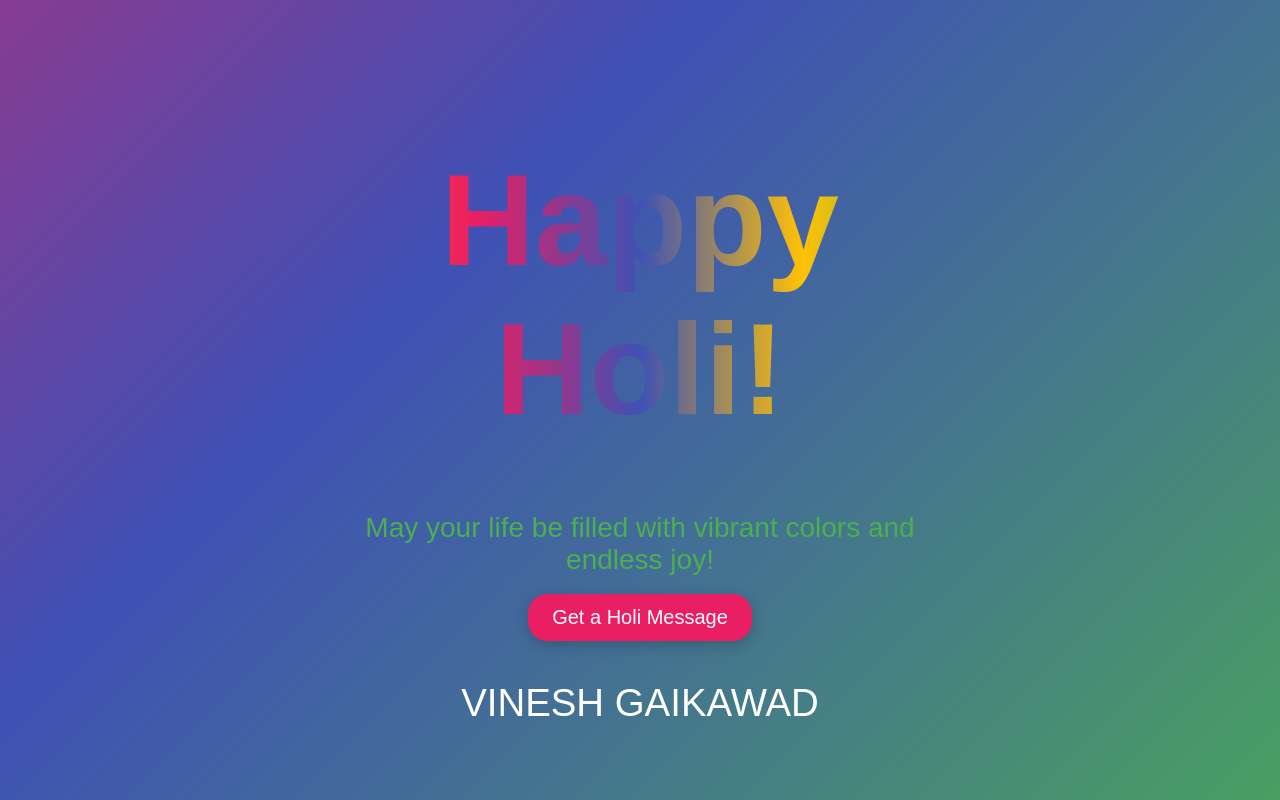
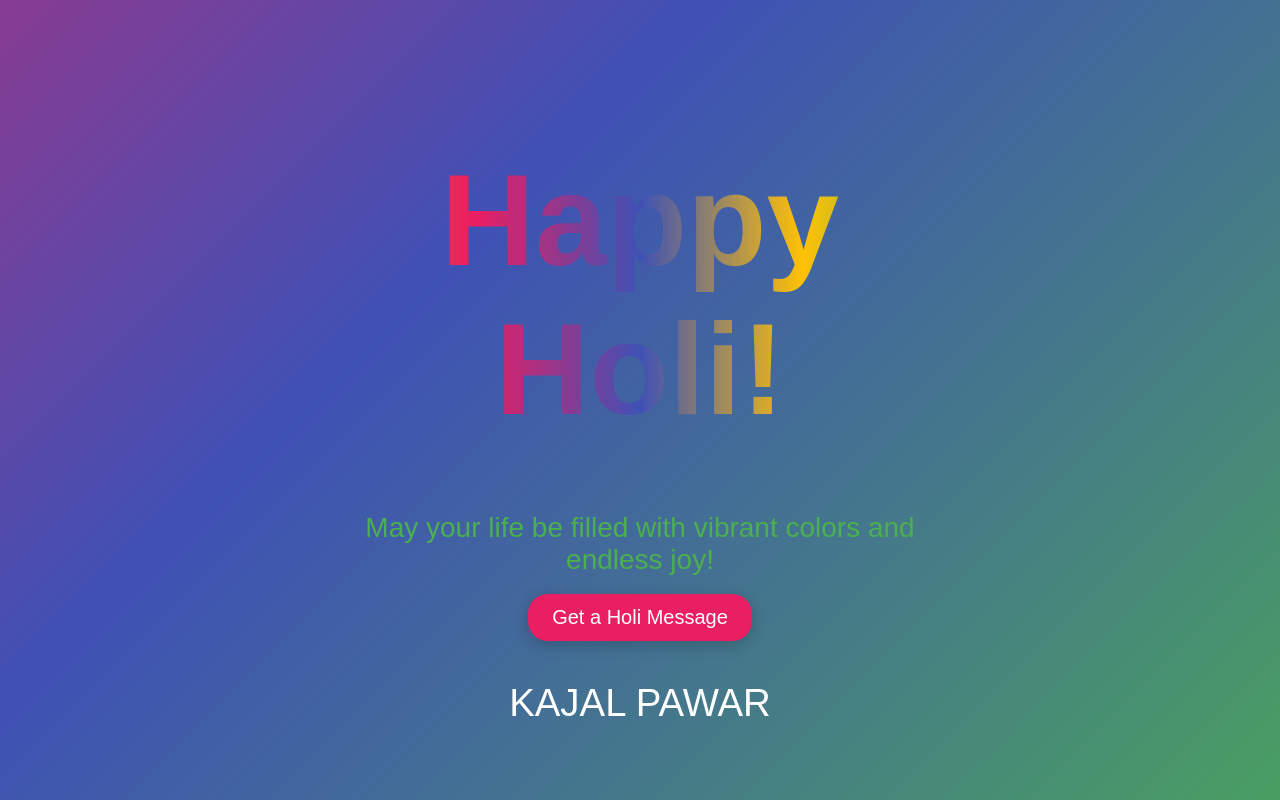
Before and after one commit to vinesh-gaikawad/happy-holi-2025, a plain HTML site: page index.html in a window 1280 px wide. Drawn offline with Linux system fonts and the light colour scheme.

Commit message:
Update index.html

```diff
--- a/index.html
+++ b/index.html
@@ -86,7 +86,7 @@
         <h1>Happy Holi!</h1>
         <p>May your life be filled with vibrant colors and endless joy!</p>
         <button class="btn" onclick="showMessage()">Get a Holi Message</button>
-        <div class="vinesh">VINESH GAIKAWAD</div>
+        <div class="vinesh">KAJAL PAWAR</div>
     </div>
 
     <script>
```
